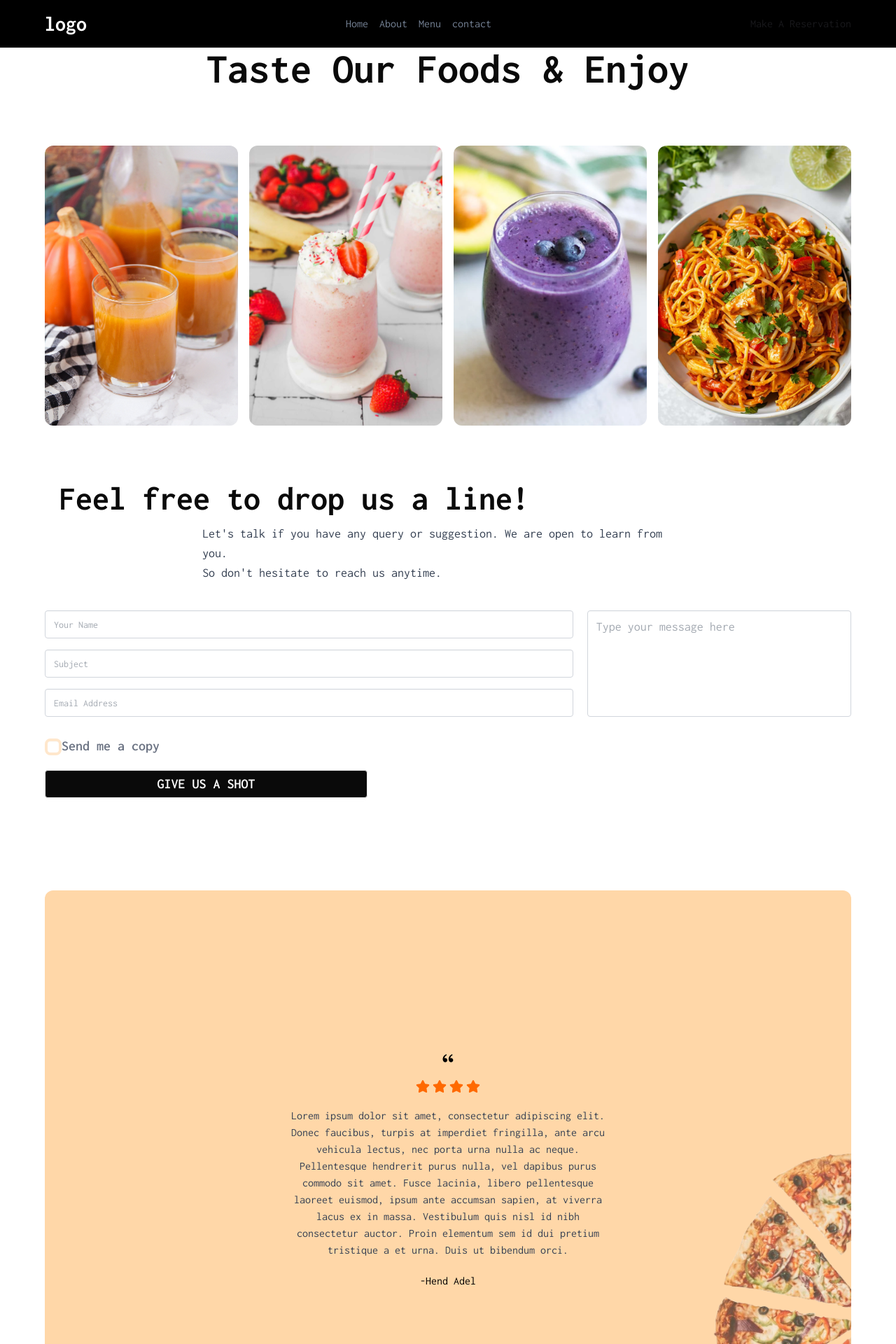
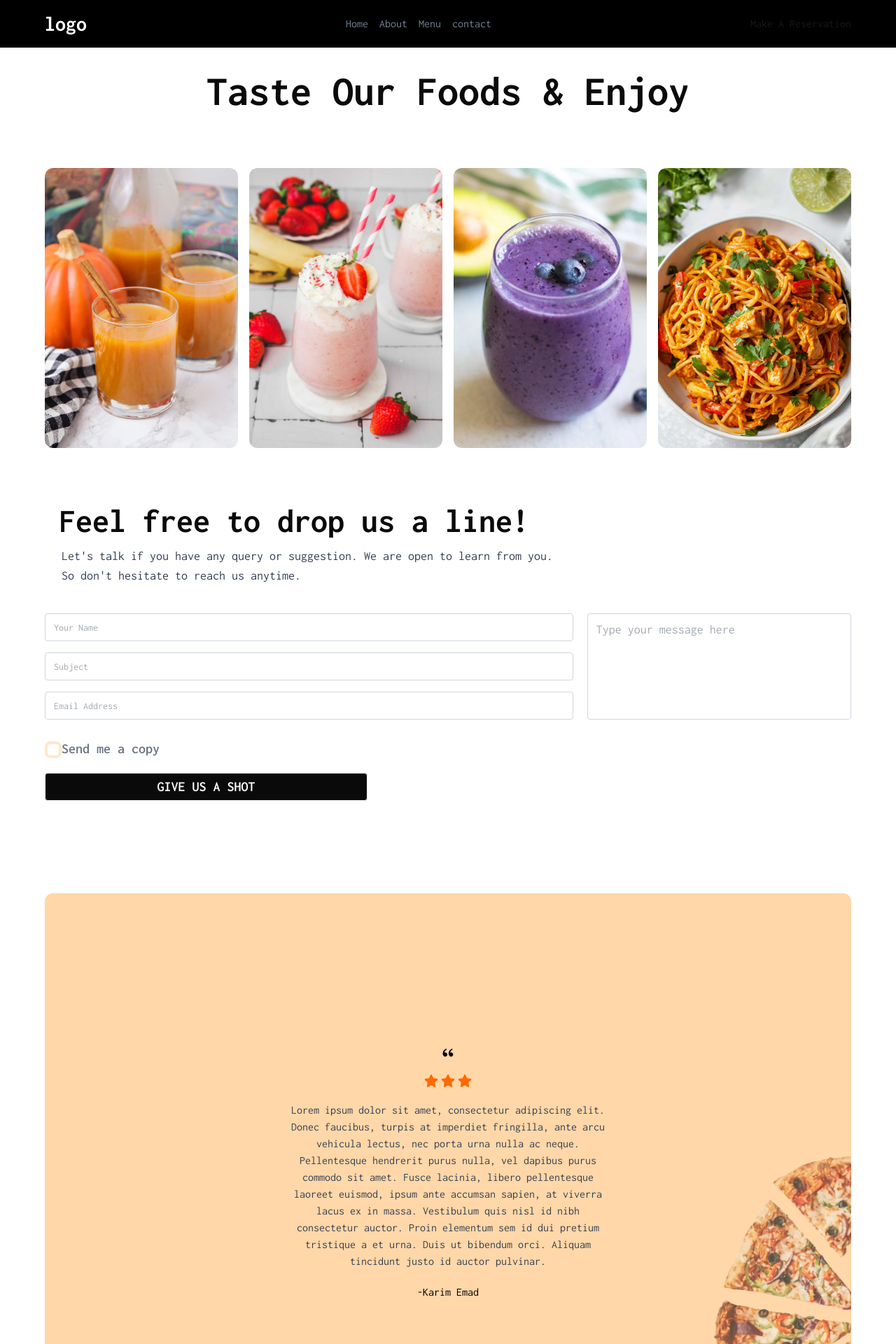
Before and after one commit to hend-soliman/YumSphere, a React (Vite) app: page / in a window 1280 px wide. Shown: the top 1920 px of the page at 70% size. Built offline with nearby package versions, Linux system fonts and the light colour scheme.

Commit message:
retouch hero section

```diff
--- a/src/components/HeroSlider.jsx
+++ b/src/components/HeroSlider.jsx
@@ -7,7 +7,7 @@ export default function HeroSlider({bestFoods,bestFoodsIndex,visibleImages,prevS
 
 
   return (
-    <div className="w-full  flex flex-col mb-15 mt-5 lg:mt-0 gap-5 lg:gap-20 justify-items-center">
+    <div className="w-full  flex flex-col mb-15 mt-5 lg:mt-8 gap-5 lg:gap-20 justify-items-center">
             <h2 className="text-2xl lg:text-6xl self-end mr-5 lg:mr-0 font-bold text-neutral-950 lg:self-center">
               Taste Our Foods & Enjoy
             </h2>
--- a/src/components/HeroUserReviewForm.jsx
+++ b/src/components/HeroUserReviewForm.jsx
@@ -9,7 +9,7 @@ export default function HeroUserReviewForm({validationSchema, giveOpenion}) {
             Feel free to drop us a line!
           </h1>
 
-          <div className=" w-full  text-center lg:text-left px-3 lg:w-[63%] flex flex-col  text-lg text-gray-700 line-clamp-2">
+          <div className=" w-full  text-center lg:text-left px-3 lg:pl-6 lg:w-[100%] flex flex-col  text-lg text-gray-700 line-clamp-2">
             <p>
               Let's talk if you have any query or suggestion. We are open to learn
               from you.
--- a/src/components/HeroUserReviews.jsx
+++ b/src/components/HeroUserReviews.jsx
@@ -10,7 +10,7 @@ export default function HeroUserReviews({visibleReviews, pizzaSlides}) {
                 <div className="w-full realtive">
                     <div className="absolute inset-0 bg-orange-200 rounded-xl"></div>
 
-                <div key={index} className='relative top-[10%] lg:left-[30%] lg:top-[0] lg:flex lg:justify-center w-full h-[200px] px-5 lg:px-0  lg:w-[40%] overflow-hidden overflow-y-scroll lg:overflow-visible h-dvh lg:min-h-[350px]  flex flex-col gap-5 items-center'>
+                <div key={index} className='relative top-[10%] lg:left-[30%] lg:top-[0] lg:flex lg:justify-center w-full h-[200px] px-5 lg:px-0  lg:w-[40%]  lg:overflow-visible h-dvh lg:min-h-[350px]  flex flex-col gap-5 items-center'>
               <RiDoubleQuotesL className="text-black text-xl" />
               <StarRating rating={el.rating}/>
               <p className='text-center text-gray-950 lg:text-gray-700'>{el.desc}</p>
--- a/src/pages/HomePage.jsx
+++ b/src/pages/HomePage.jsx
@@ -67,6 +67,11 @@ export default function Homepage() {
       }
 
   const usersOpenion = [
+     {
+      rating:5,
+      desc:'Lorem ipsum dolor sit amet, consectetur adipiscing elit. Donec faucibus, turpis at imperdiet fringilla, ante arcu vehicula lectus, nec porta urna nulla ac neque. Pellentesque hendrerit purus nulla, vel dapibus purus commodo sit amet. Fusce lacinia, libero pellentesque laoreet euismod, ipsum ante accumsan sapien, at viverra lacus ex in massa. Vestibulum quis nisl id nibh consectetur auctor. ',
+      name:'Jomana Adel'
+    },
     {
       rating:3,
       desc:'Lorem ipsum dolor sit amet, consectetur adipiscing elit. Donec faucibus, turpis at imperdiet fringilla, ante arcu vehicula lectus, nec porta urna nulla ac neque. Pellentesque hendrerit purus nulla, vel dapibus purus commodo sit amet. Fusce lacinia, libero pellentesque laoreet euismod, ipsum ante accumsan sapien, at viverra lacus ex in massa. Vestibulum quis nisl id nibh consectetur auctor. Proin elementum sem id dui pretium tristique a et urna. Duis ut bibendum orci. Aliquam tincidunt justo id auctor pulvinar.',
```
